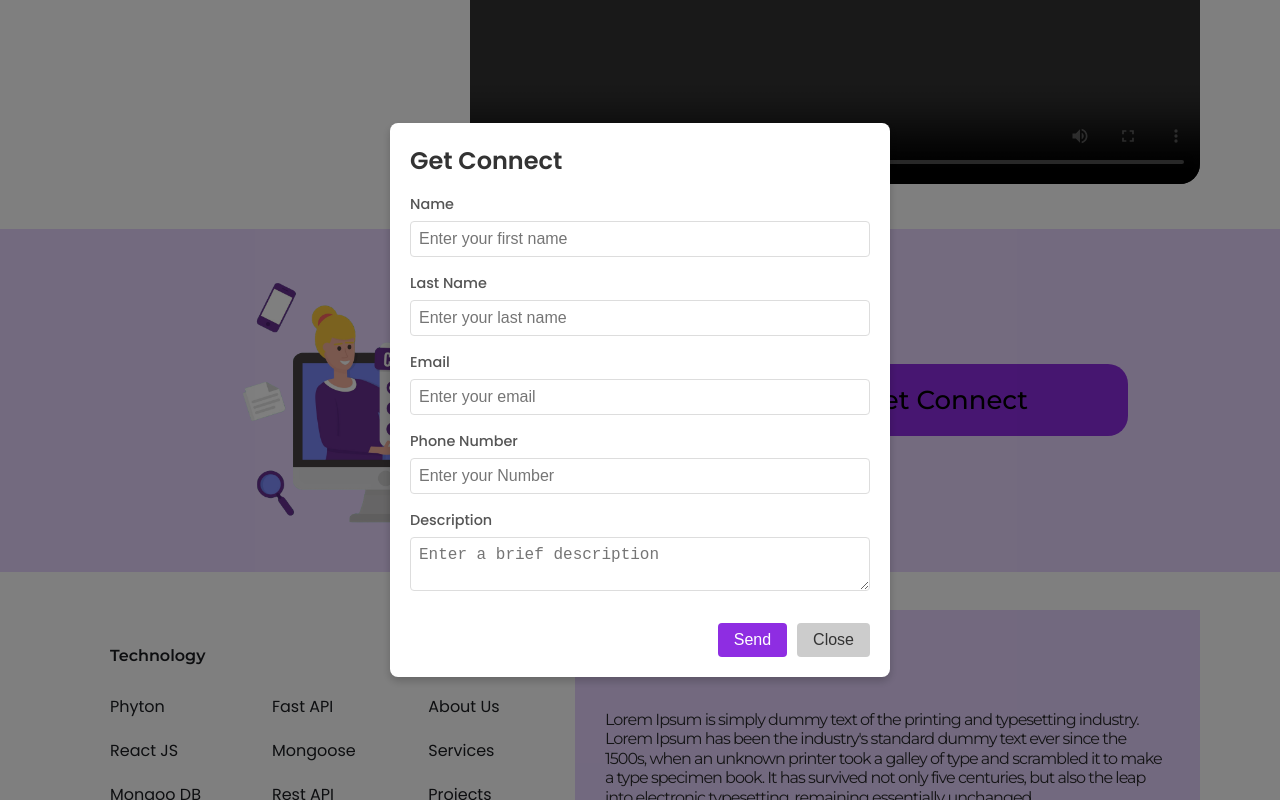
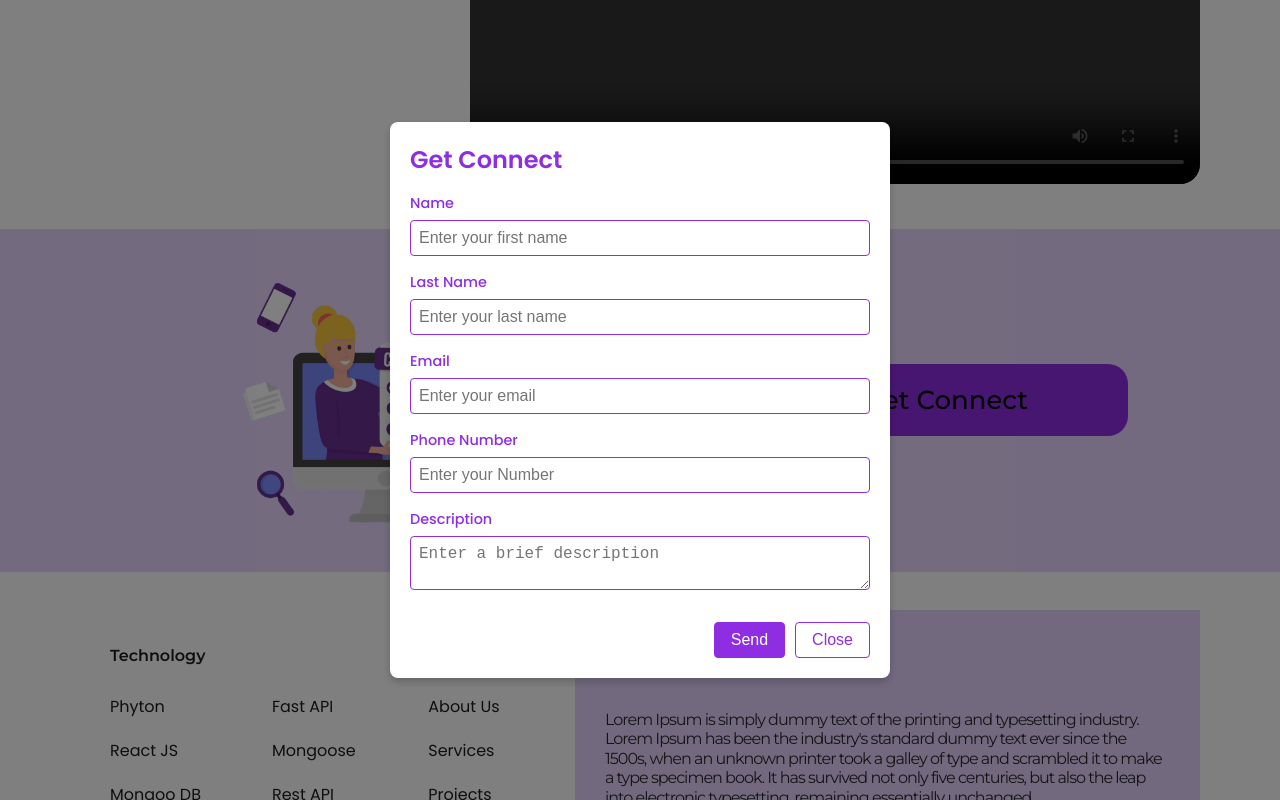
Before and after one commit to MobeenKhan221/Aubair-website, a Next.js app: page / in a window 1280 px wide. Both pictures are taken after a click on the button "Get Connect". Shown: the part 5149-5949 px from the top of the page. Built offline with nearby package versions, Linux system fonts and the light colour scheme.

Commit message:
Cangess Pop

```diff
--- a/src/components/Pop-main.tsx
+++ b/src/components/Pop-main.tsx
@@ -90,7 +90,9 @@ export default function PopMain({ onClose }: PopMainProps) {
 
           <div className="Pop-buttons">
             <button onClick={handleSubmit}>Send</button>
-            <button onClick={onClose}>Close</button>
+            <button onClick={onClose} className="closed-btn">
+              Close
+            </button>
           </div>
         </div>
       </div>
--- a/src/style/getPopup.css
+++ b/src/style/getPopup.css
@@ -71,17 +71,17 @@
 .Pop-form h2 {
   margin-top: 0;
   font-size: 1.5rem;
-  color: #333;
+  color: #8e2de2;
 }
 .Pop-form label {
   font-size: 0.9rem;
   font-weight: 500;
-  color: #555;
+  color: #8e2de2;
 }
 .Pop-form input,
 .Pop-form textarea {
   padding: 0.5rem;
-  border: 1px solid #ddd;
+  border: 1px solid #8e2de2;
   border-radius: 4px;
   font-size: 1rem;
   resize: vertical;
@@ -114,7 +114,7 @@ input[type="number"] {
 .Pop-buttons button {
   padding: 0.5rem 1rem;
   font-size: 1rem;
-  border: none;
+  border: 1px solid #8e2de2;
   border-radius: 4px;
   cursor: pointer;
 }
@@ -123,11 +123,14 @@ input[type="number"] {
   color: #fff;
 }
 .Pop-buttons button:last-child {
-  background-color: #ccc;
-  color: #333;
+  background-color: #fff;
+  color: #8e2de2;
 }
 .Pop-buttons button:hover {
   opacity: 0.9;
+}
+.closed-btn {
+  border: 1px solid #8e2de2;
 }
 
 @media only screen and (max-width: 1440px) {
```
